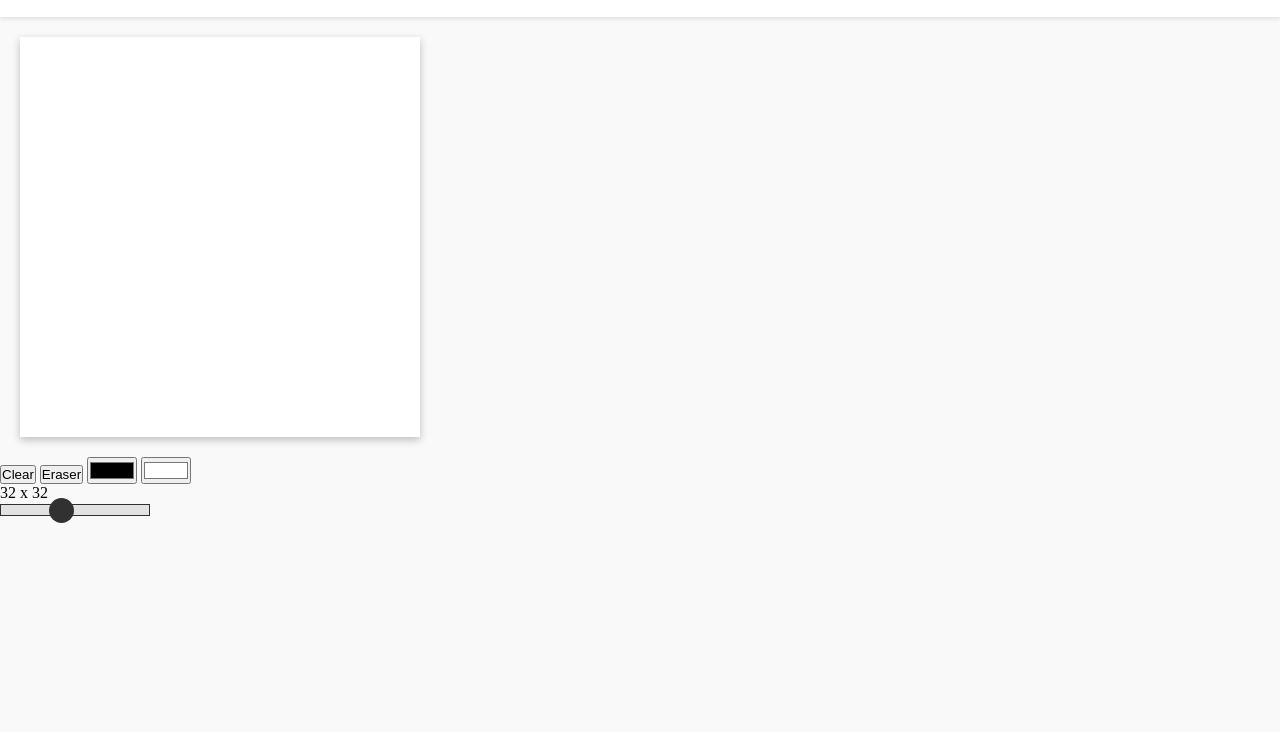
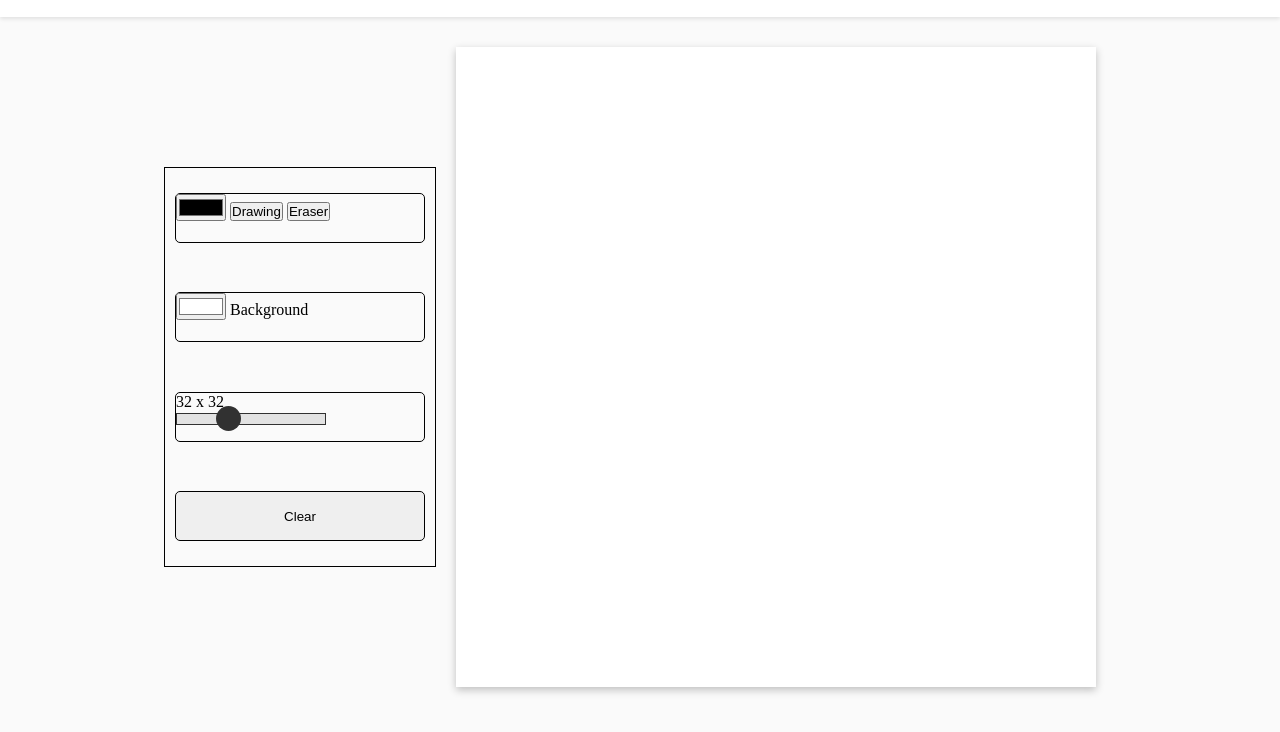
Before and after one commit to LionelP1/Sketch-Pad, a plain HTML site: page index.html in a window 1280 px wide. Shown: the part 56-788 px from the top of the page. Drawn offline with Linux system fonts and the light colour scheme.

Commit message:
-Created overall layout of webpage

```diff
--- a/index.html
+++ b/index.html
@@ -22,13 +22,23 @@
     </header>
 
     <div class="main">
+        <div class = "controls">
+            <div id ="modeDiv" class="control">
+                <input type="color" id="colorPicker">
+                <button id = "drawingButton">Drawing</button>
+                <button id = "eraserButton">Eraser</button>
+            </div>
+            <div id="backgroundDiv" class="control">
+                <input type="color" id="backgroundPicker" value="#ffffff">
+                <span id="backgroundText">Background</span>
+            </div>
+            <div id="silderDiv" class="control">
+                <div id="sizeValue" class="size-value">32 x 32</div>
+                <input id="sizeSlider" type="range" value="32" min="1" max="100" />
+            </div>
+            <button id = "clearButton" class="control">Clear</button>
+        </div>
         <div id = "grid"></div>
-        <button id = "clearButton">Clear</button>
-        <button id = "eraserButton">Eraser</button>
-        <input type="color" id="colorPicker">
-        <input type="color" id="backgroundPicker" value="#ffffff">
-        <div id="sizeValue" class="size-value">32 x 32</div>
-        <input id="sizeSlider" type="range" value="32" min="1" max="80" />
     </div>
 
     <script src = "script.js"></script>
--- a/script.js
+++ b/script.js
@@ -21,7 +21,7 @@ const sizeValue = document.querySelector("#sizeValue");
 clearButton.addEventListener("click", () => backgroundColorChange(backgroundColor));
 eraserButton.addEventListener("click", () => colorChange(backgroundColor));
 colorPicker.addEventListener("input", (e) => {colorChange(e.target.value)});
-backgroundPicker.addEventListener("input", (e) => {backgroundColorChange(e.target.value)});
+backgroundPicker.addEventListener("change", (e) => {backgroundColorChange(e.target.value)});
 sizeSlider.addEventListener("mousemove", (e) => {changeSliderText(e.target.value)});
 sizeSlider.addEventListener("change", (e) => {gridSizeChange(e.target.value)});
 
--- a/styles.css
+++ b/styles.css
@@ -4,10 +4,45 @@
     box-sizing: border-box;
 }
 
-html, body {
+body {
     background-color: #f9f9f9cb;
     height: 100%;
 }
+
+.main{
+    display:flex;
+    justify-content:center;
+    align-items: center;
+    padding:10px;
+}
+
+.controls{
+    display: flex;
+    flex-direction:column;
+    border:1px solid black;
+    justify-content: space-around;
+    height:400px;
+
+
+
+}
+
+.control{
+    border:1px solid black;
+    border-radius:5px;
+    width:250px;
+    height:50px;
+    margin: 0 10px;
+}
+
+#grid {
+    display:grid;
+    width: 80vh;
+    height: 80vh;
+    box-shadow: rgba(0, 0, 0, 0.24) 0px 3px 8px;
+    margin:20px;
+}
+
 
 header{
     display: flex;
@@ -46,15 +81,6 @@ header a {
 }
 
 
-
-#grid {
-    display:grid;
-    width: 400px;
-    height: 400px;
-    box-shadow: rgba(0, 0, 0, 0.24) 0px 3px 8px;
-    margin:20px;
-}
-
 .grid-box {
     background-color: rgb(255, 255, 255);
 }
```
